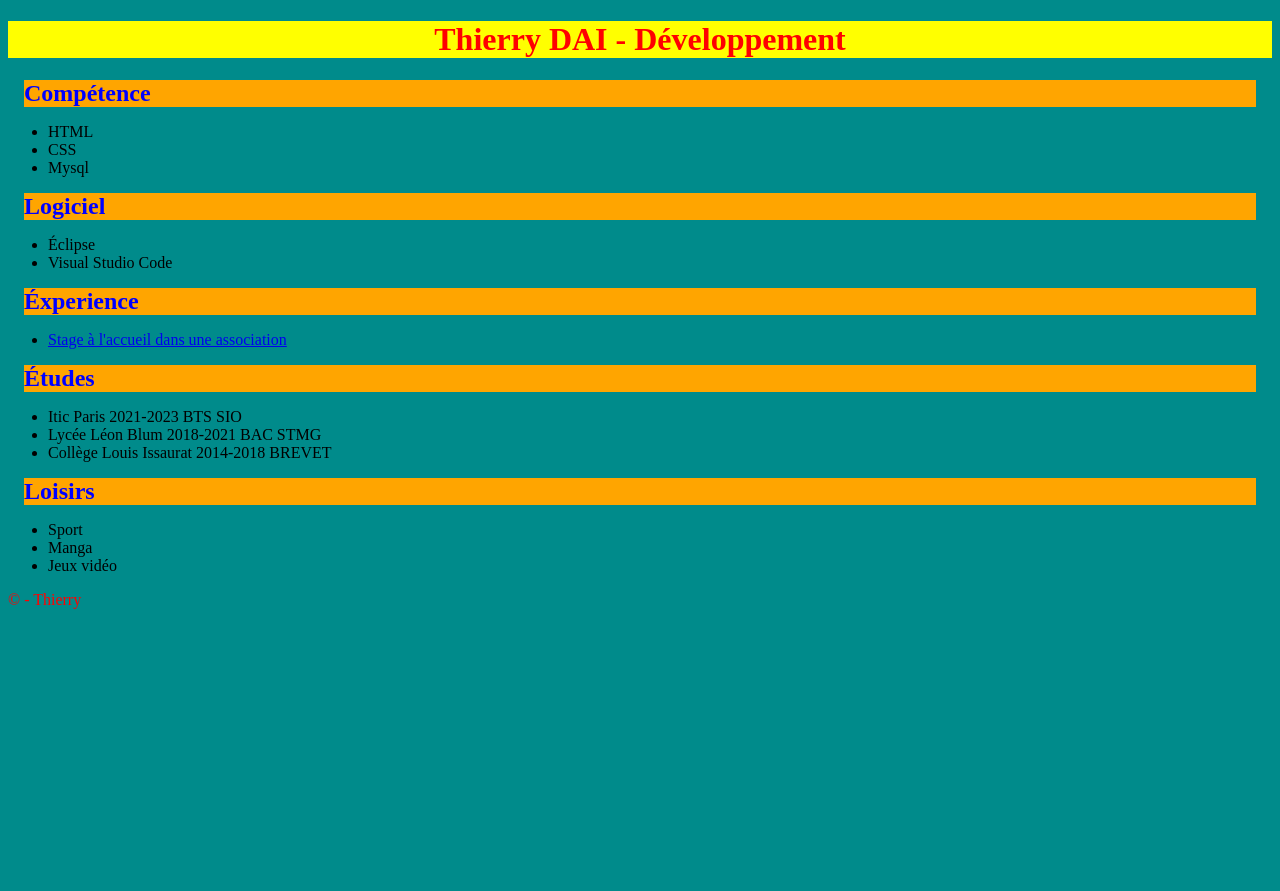
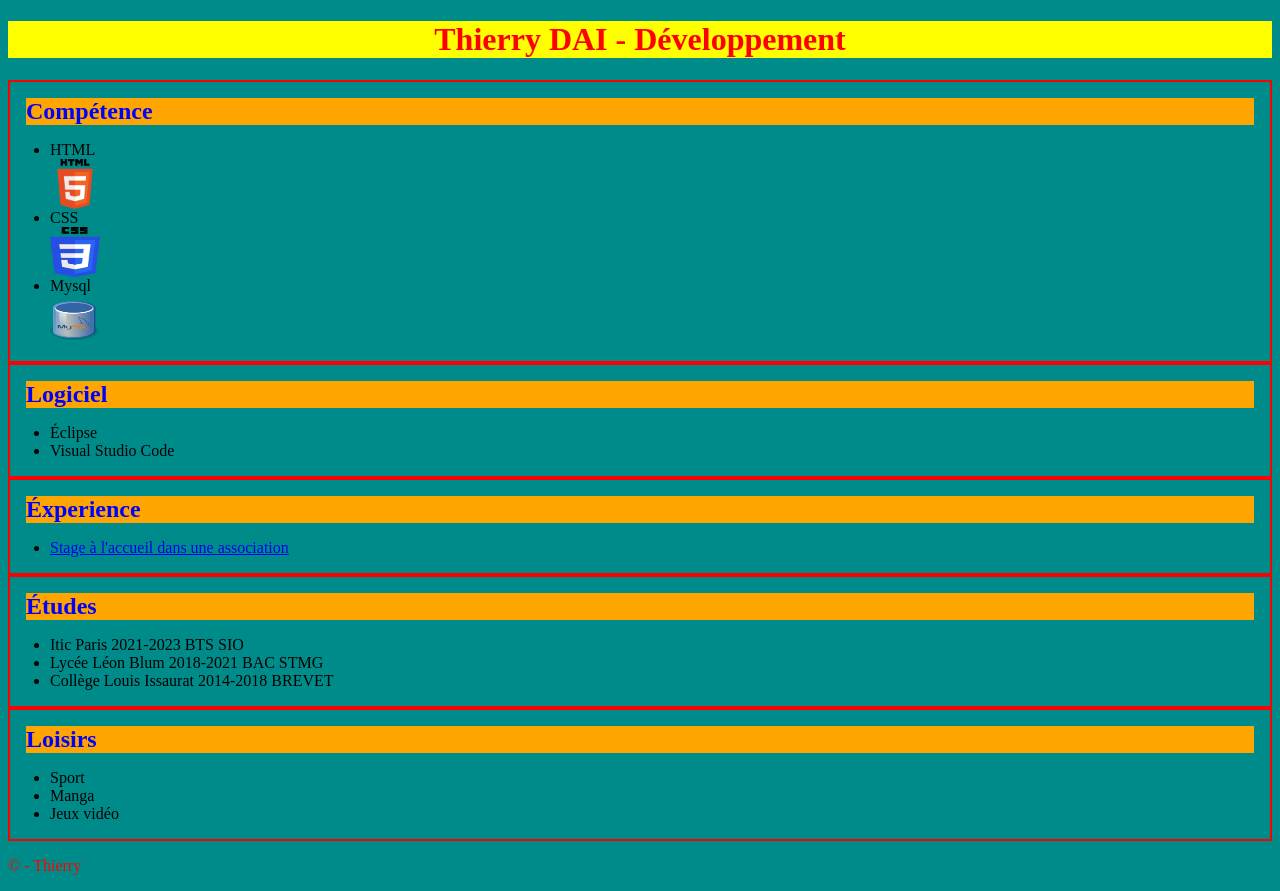
Before and after one commit to thierrydai/thierrydai.github.io, a plain HTML site: page index.html in a window 1280 px wide. Before the commit the page ends 800 px from the top, so only its background shows below. Drawn offline with Linux system fonts and the light colour scheme.

Commit message:
second commit

```diff
--- a/css/style.css
+++ b/css/style.css
@@ -18,3 +18,11 @@ h2{
 footer{
     color:red;
 }
+img{
+    width: 50px;
+    height: 50px;
+    display: flex;
+}
+section{
+    border: solid 2px red;
+}
--- a/index.html
+++ b/index.html
@@ -17,8 +17,11 @@
                 <h2>Compétence</h2>
                 <ul>
                     <li>HTML</li>
+                    <img src="asset/1200px-HTML5_logo_and_wordmark.svg.png">
                     <li>CSS</li>
+                    <img src="asset/CSS3_logo_and_wordmark.svg.png">
                     <li>Mysql</li>
+                    <img src="asset/Database-mysql.svg.png">
                 </ul>
             </section>
             <section>
```
Also changed, not shown: asset/CSS3_logo_and_wordmark.svg.png (added), asset/Database-mysql.svg.png (added).
